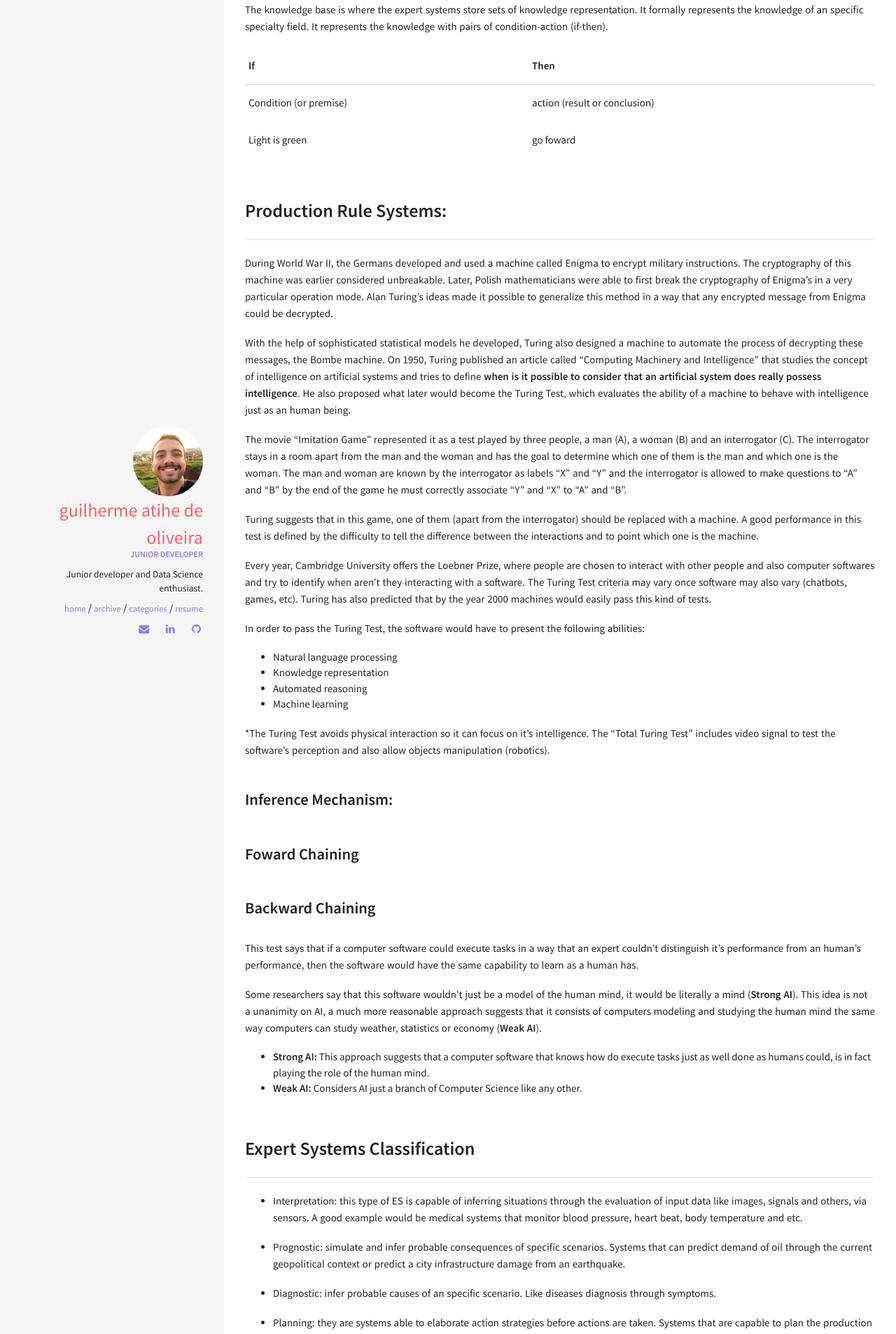
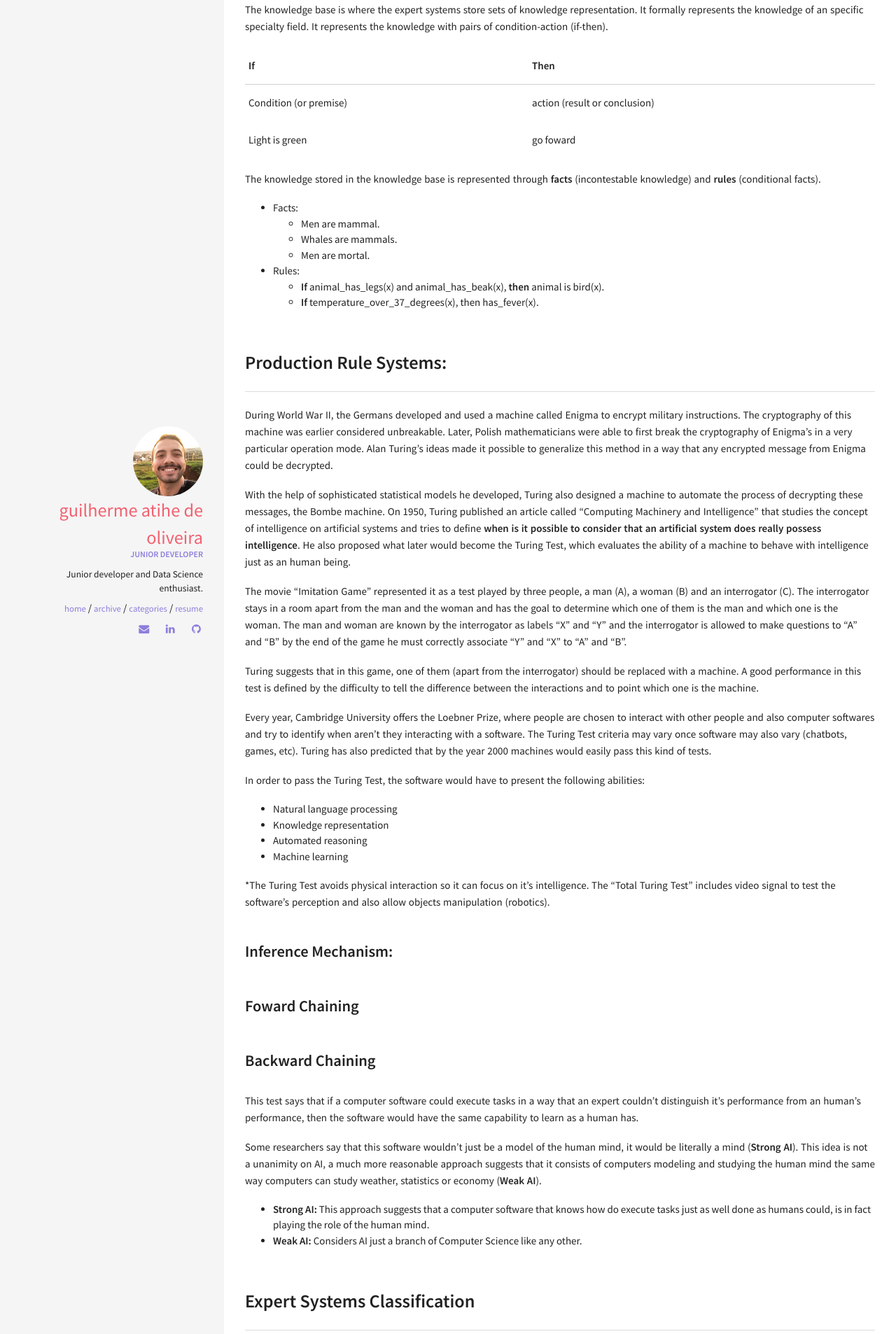
Before and after one commit to gatihe/guiati9.dev, a Jekyll site: the page built from _posts/2020-04-19-ai-expert-systems.md, in a window 1280 px wide. Shown: the part 1362-3268 px from the top of the page at 70% size. Built offline with Jekyll 4.4.1, drawn with Linux system fonts in a browser that asks for light colours.

Commit message:
Update 2020-04-19-ai-expert-systems.md

```diff
--- a/_posts/2020-04-19-ai-expert-systems.md
+++ b/_posts/2020-04-19-ai-expert-systems.md
@@ -42,7 +42,16 @@ The knowledge base is where the expert systems store sets of knowledge represent
   |Condition (or premise)|action (result or conclusion)|
   |Light is green|go foward|
 
+  The knowledge stored in the knowledge base is represented through __facts__ (incontestable knowledge) and __rules__ (conditional facts).
 
+- Facts:
+  - Men are mammal.
+  - Whales are mammals.
+  - Men are mortal.
+
+- Rules:
+  - __If__ animal_has_legs(x) and animal_has_beak(x), __then__ animal is bird(x).
+  - __If__ temperature_over_37_degrees(x), then has_fever(x).
 
 ## Production Rule Systems:
 
```
